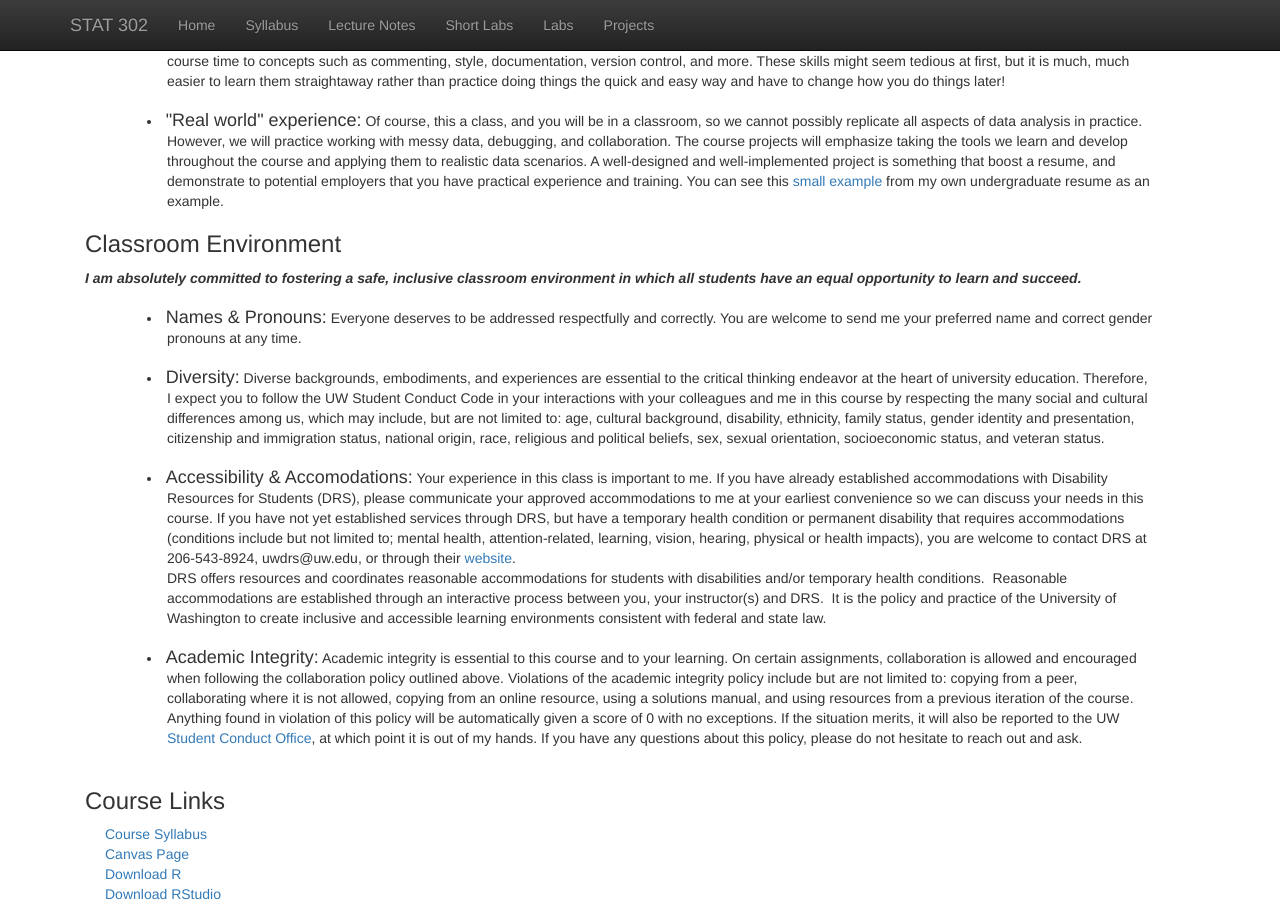
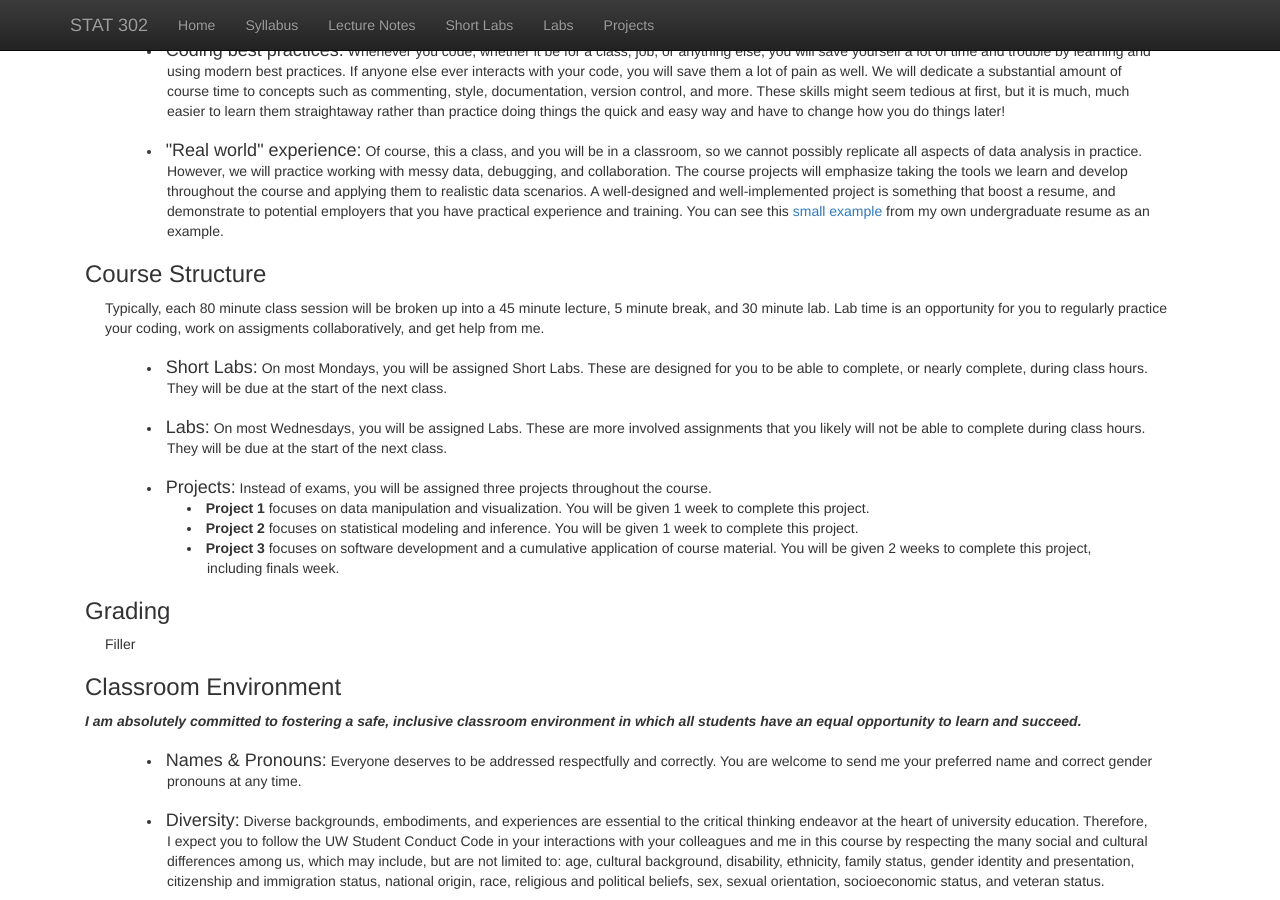
Before and after one commit to bryandmartin/STAT302, a Jekyll site: the page built from syllabus.html, in a window 1280 px wide and 900 px high, scrolled down 651 px. Built offline with Jekyll 4.4.1, drawn with Linux system fonts in a browser that asks for light colours; nearby versions of some CDN libraries; library files that are not in the unit come from our copies; some of the changed text lies outside the part shown.

Commit message:
Update syllabus.html

```diff
--- a/syllabus.html
+++ b/syllabus.html
@@ -4,6 +4,8 @@ title:  'Syllabus'
 ---
 
 <h1>Syllabus</h1>
+
+<i>This syllabus is subject to change! All changes will be announced in class.</i>
 
 <h3> Course Information </h3>
 <p class="content" style="padding:0px;margin:0px 20px 0px;">
@@ -68,6 +70,40 @@ title:  'Syllabus'
   </li>
 </p>
 
+<h3> Course Structure </h3>
+<p class="content" style="padding:0px;margin:0px 20px 0px;">
+  Typically, each 80 minute class session will be broken up into a 45 minute lecture, 5 minute break, and 30 minute lab.
+  Lab time is an opportunity for you to regularly practice your coding, work on assigments collaboratively,
+  and get help from me. </br></br>
+
+  <li style="padding:0px;margin:0px 40px 0px; text-indent: -1.45em; padding-left: 3em;">
+    <h4 style="display: inline;">Short Labs:</h4>
+  On most Mondays, you will be assigned Short Labs. These are designed for you to be able to complete, or nearly complete,
+  during class hours. They will be due at the start of the next class.</li></br>
+
+  <li style="padding:0px;margin:0px 40px 0px; text-indent: -1.45em; padding-left: 3em;">
+    <h4 style="display: inline;">Labs:</h4>
+  On most Wednesdays, you will be assigned Labs. These are more involved assignments that you likely will not be able to
+complete during class hours. They will be due at the start of the next class.</li></br>
+
+  <li style="padding:0px;margin:0px 40px 0px; text-indent: -1.45em; padding-left: 3em;">
+    <h4 style="display: inline;">Projects:</h4>
+Instead of exams, you will be assigned three projects throughout the course.</li>
+  <li style="padding:0px;margin:0px 80px 0px; text-indent: -1.45em; padding-left: 3em;">
+    <b>Project 1</b> focuses on data manipulation and visualization. You will be given 1 week to complete this project. </li>
+    <li style="padding:0px;margin:0px 80px 0px; text-indent: -1.45em; padding-left: 3em;">
+    <b>Project 2</b> focuses on statistical modeling and inference. You will be given 1 week to complete this project. </li>
+  <li style="padding:0px;margin:0px 80px 0px; text-indent: -1.45em; padding-left: 3em;">
+    <b>Project 3</b> focuses on software development and a cumulative application of course material.
+    You will be given 2 weeks to complete this project, including finals week. </li>
+</p>
+
+<h3> Grading </h3>
+<p class="content" style="padding:0px;margin:0px 20px 0px;">
+  Filler
+</p>
+
+
 <h3> Classroom Environment </h3>
 <b><i>I am absolutely committed to fostering a safe, inclusive classroom environment in which all students have
   an equal opportunity to learn and succeed.</b></i>
```
